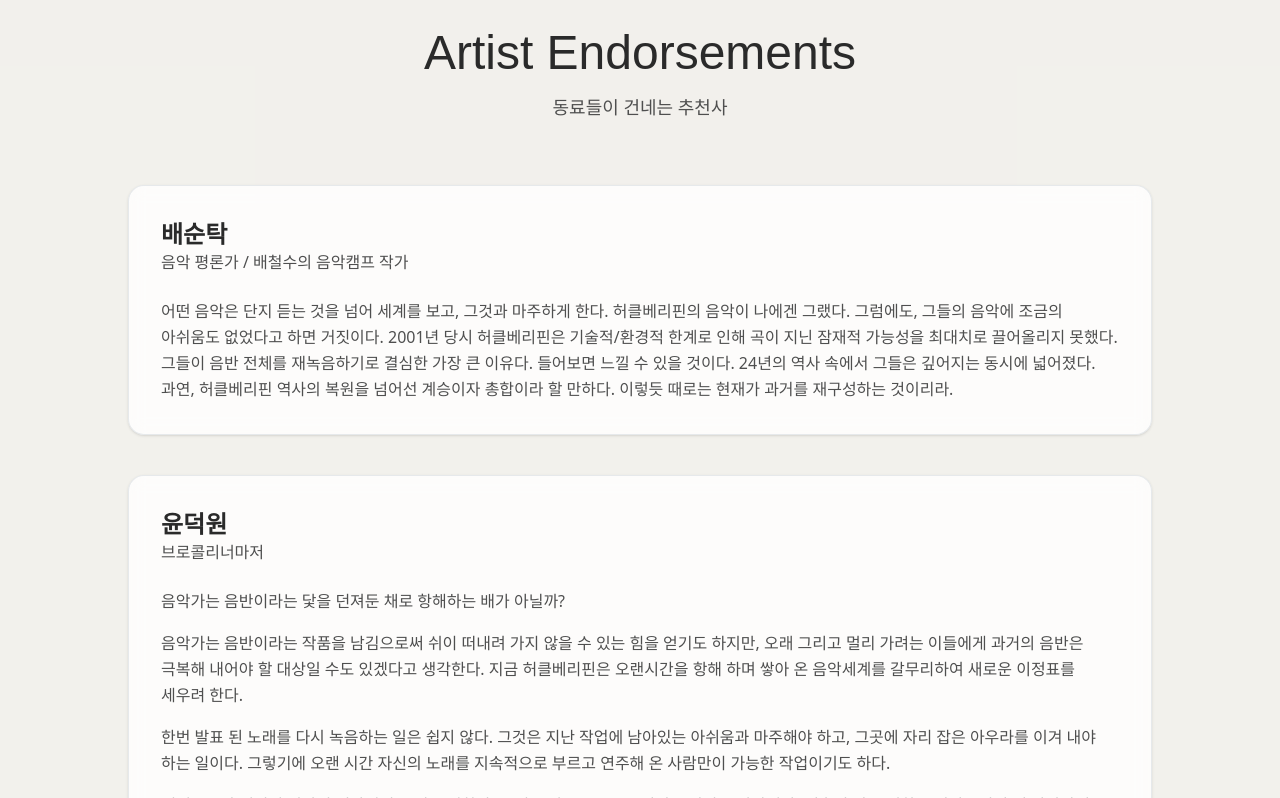
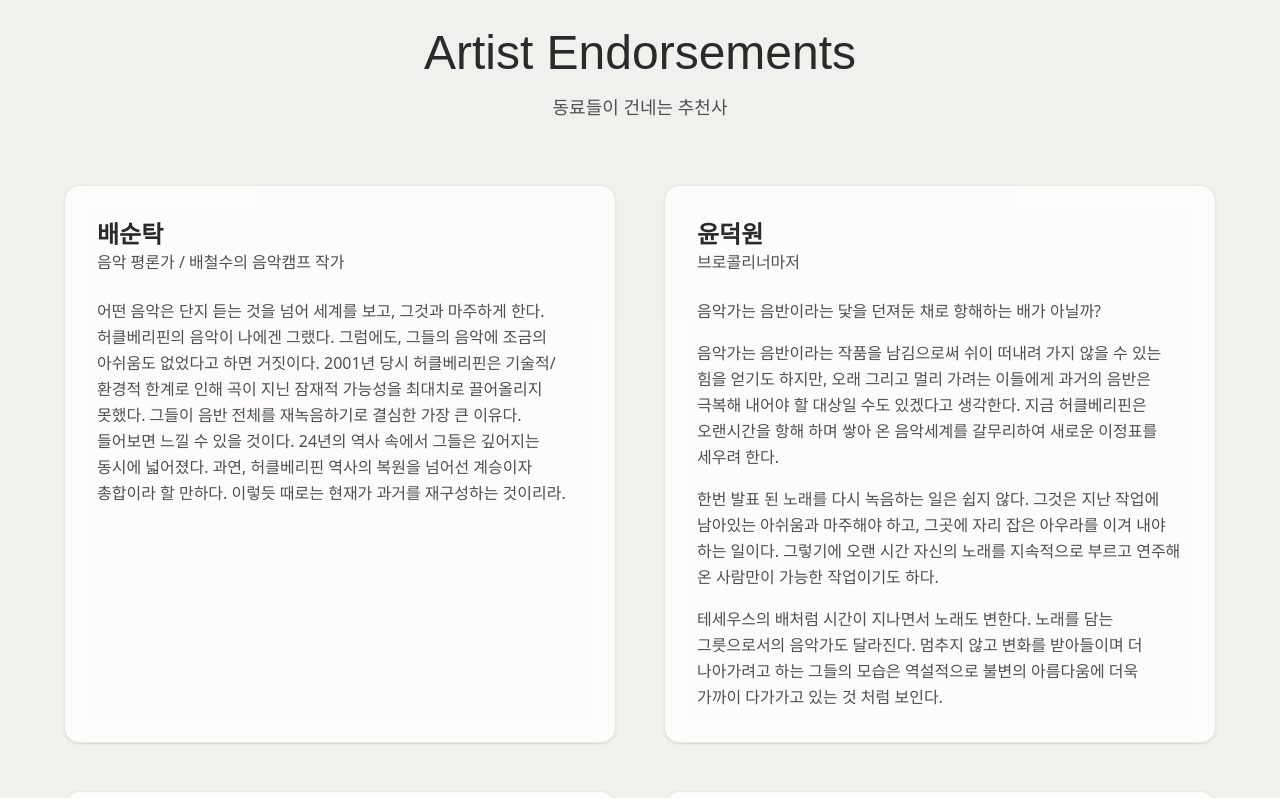
Before and after one commit to hwangtab/huckleberryfinn-epk, a Next.js app: page / in a window 1280 px wide. Shown: the part 9841-10639 px from the top of the page. Built offline with nearby package versions, Linux system fonts and the light colour scheme; a web font is replaced by a local one.

Commit message:
style: Align endorsements layout and navigation

```diff
--- a/app/_components/SectionReviews.tsx
+++ b/app/_components/SectionReviews.tsx
@@ -30,7 +30,7 @@
 export default function SectionReviews() {
   return (
     <section id="reviews" className="bg-hbf-charcoal/5 py-16 md:py-24 px-6 scroll-mt-16 md:scroll-mt-20">
-      <div className="max-w-5xl mx-auto">
+      <div className="max-w-6xl mx-auto">
         <motion.div
           className="text-center mb-16"
           initial={{ opacity: 0, y: 30 }}
@@ -47,7 +47,7 @@
         </motion.div>
 
         <motion.div
-          className="grid gap-8 md:gap-10"
+          className="grid gap-8 md:grid-cols-2 md:gap-10 lg:gap-12"
           variants={container}
           initial="hidden"
           whileInView="show"
@@ -57,7 +57,7 @@
             <motion.article
               key={review.author}
               variants={item}
-              className="bg-white/80 backdrop-blur-sm border border-hbf-bluegray/20 rounded-2xl p-6 md:p-8 shadow-sm"
+              className="bg-white/80 backdrop-blur-sm border border-hbf-bluegray/20 rounded-2xl p-6 md:p-8 shadow-sm h-full flex flex-col"
             >
               <header className="mb-6">
                 <h3 className="text-xl md:text-2xl font-semibold text-hbf-charcoal">
@@ -68,14 +68,9 @@
                 </p>
               </header>
 
-              <div className="space-y-4">
+              <div className="space-y-4 text-base leading-relaxed text-hbf-charcoal-light flex-1">
                 {review.content.map((paragraph, index) => (
-                  <p
-                    key={index}
-                    className="text-base leading-relaxed text-hbf-charcoal-light"
-                  >
-                    {paragraph}
-                  </p>
+                  <p key={index}>{paragraph}</p>
                 ))}
               </div>
             </motion.article>
--- a/components/layout/Header.tsx
+++ b/components/layout/Header.tsx
@@ -11,6 +11,7 @@
   { href: '#music', label: 'Music' },
   { href: '#video', label: 'Video' },
   { href: '#producer-note', label: 'Note' },
+  { href: '#reviews', label: 'Endorsements' },
   { href: '#concert', label: 'Concert' },
   { href: '#presskit', label: 'Press Kit' },
 ];
```
